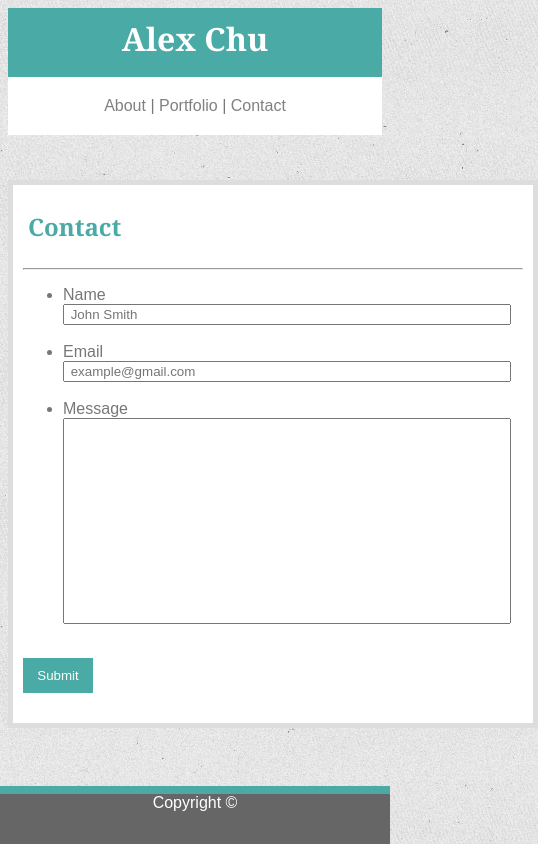
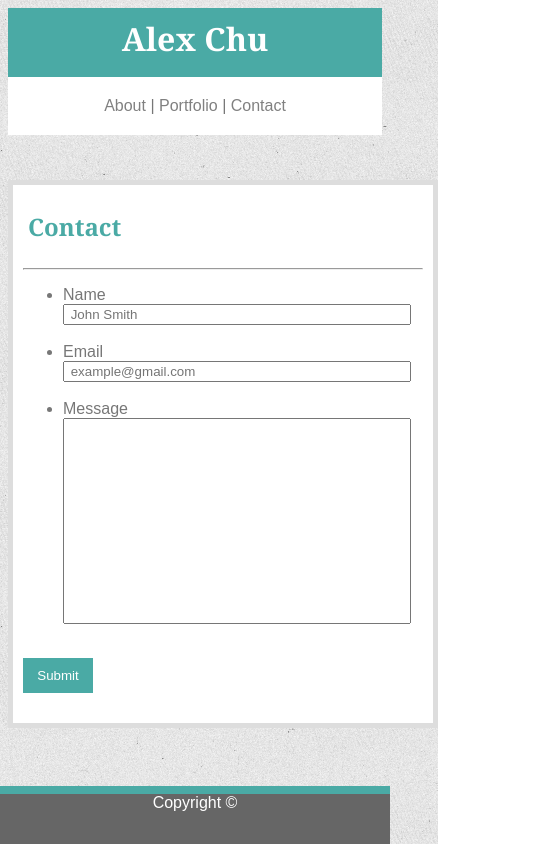
Before and after one commit to alexschu90/Portfolio-Template-responsive-basic-, a plain HTML site: page contact.html in a window 390 px wide. Shown: the whole page, 538 px wide, since content can reach past the window. Drawn offline with Linux system fonts and the light colour scheme.

Commit message:
adjusted media query amount for breakpoints

```diff
--- a/style.css
+++ b/style.css
@@ -104,16 +104,19 @@ input {
 
 @media screen and (max-width: 980px) {
     section {
-        max-width: 800px;
+        max-width: 700px;
     }
 }
 
 @media screen and (max-width: 768px) {
+    header {
+        position: static;
+    }
     section {
-        max-width: 650px;
+        max-width: 580px;
     }
     .content-top {
-        width: 650px;
+        width: 600px;
     }
     img {
         width: 200px;
@@ -145,7 +148,7 @@ input {
          float: left;
      }
      section {
-         max-width: 500px;
+         max-width: 400px;
          padding-top: 0px;
      }
     }
```
